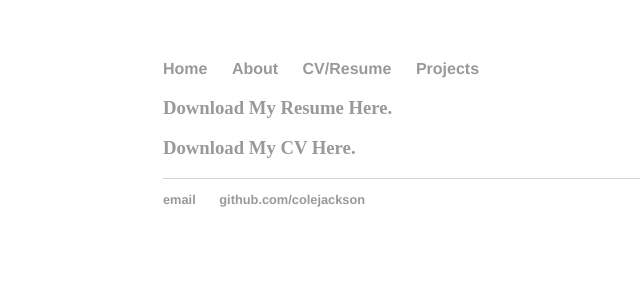
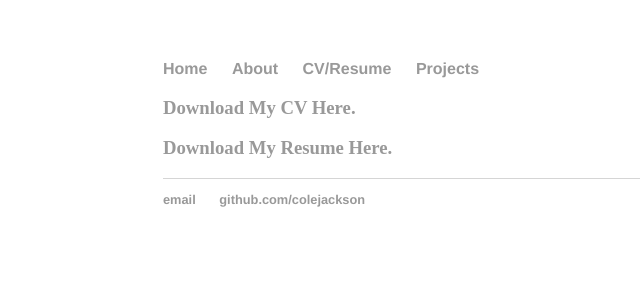
Before and after one commit to colejackson/colejackson.github.io, a Jekyll site: the page built from cv/index.html, in a window 1280 px wide. Shown: the top 300 px of the page, without its empty margins (29-669 px from the left). Built offline with Jekyll 4.4.1, drawn with Linux system fonts in a browser that asks for light colours.

Commit message:
Update index.html

```diff
--- a/cv/index.html
+++ b/cv/index.html
@@ -3,6 +3,10 @@ layout: default
 title: Curriculum Vitae and Resume
 ---
 
-<h3><a href="/">Download My Resume Here.</a></h3>
+<div class="cv">
 
 <h3><a href="/">Download My CV Here.</a></h3>
+</div>
+
+<h3><a href="/">Download My Resume Here.</a></h3>
+<div class="resume"
```
